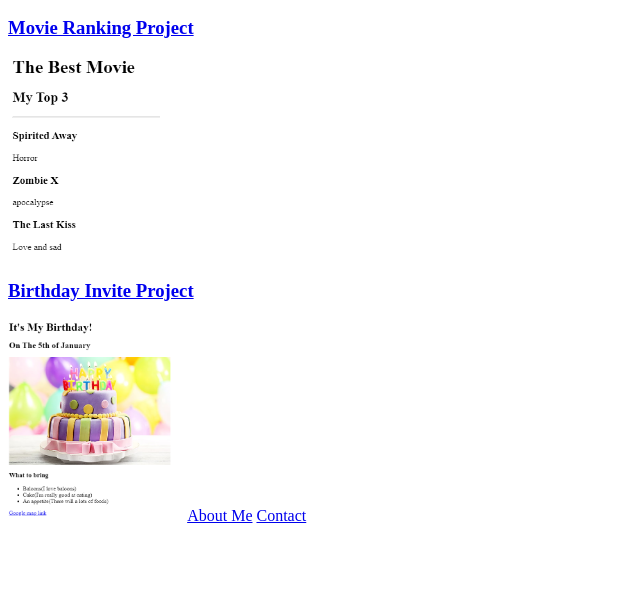
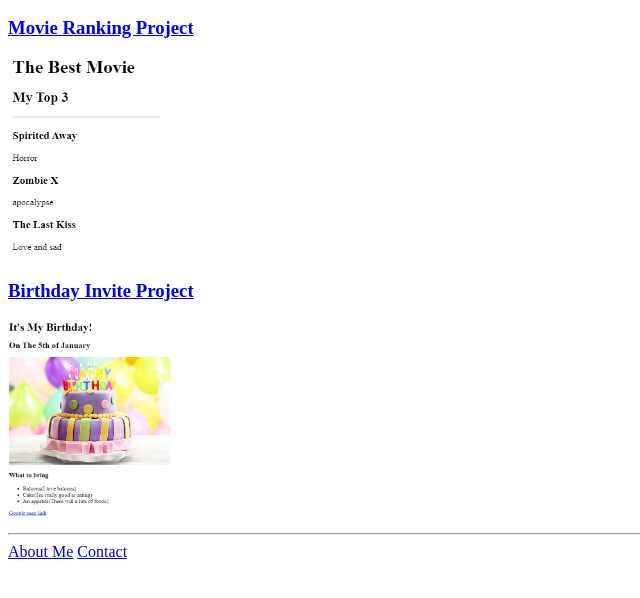
Before and after one commit to arcobalino/html-portfolio, a plain HTML site: page index.html in a window 1280 px wide. Shown: the part 110-708 px from the top of the page, without its empty margins (0-640 px from the left). Drawn offline with Linux system fonts and the light colour scheme.

Commit message:
index.html

```diff
--- a/index.html
+++ b/index.html
@@ -20,21 +20,10 @@
     </a>
     <img src="./assets/images/birthday_invite.png" alt="birthday invitation" height="200"/>
 
+    <hr/>
+
     <a href="./public/about.html">About Me</a>
     <a href="./public/contact.html">Contact</a>
 
 </body>
 </html>
-<!-- TODO 2: Add Your previous projects' HTML into the public folder -->
-
-<!-- TODO 3: Take screenshots of your project previews and add the images to the images folder -->
-
-<!-- TODO 4: Add titles/subtitles etc. -->
-
-<!-- TODO 5: Add a link to the project pages -->
-
-<!-- TODO 6: Add images to show the project previews
-HINT for TODO 6: You can use the height attribute set to 200 to make the image smaller:
-https://developer.mozilla.org/en-US/docs/Web/HTML/Element/img#attr-height -->
-
-<!-- TODO 7: Add the Contact Me and About Me page links -->
```
